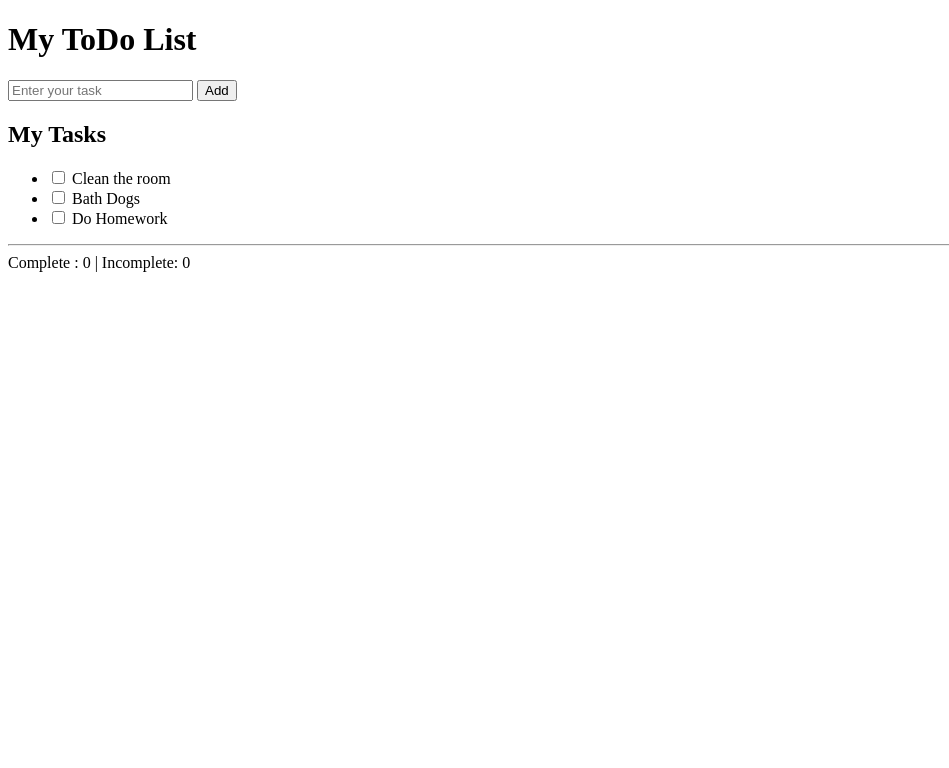
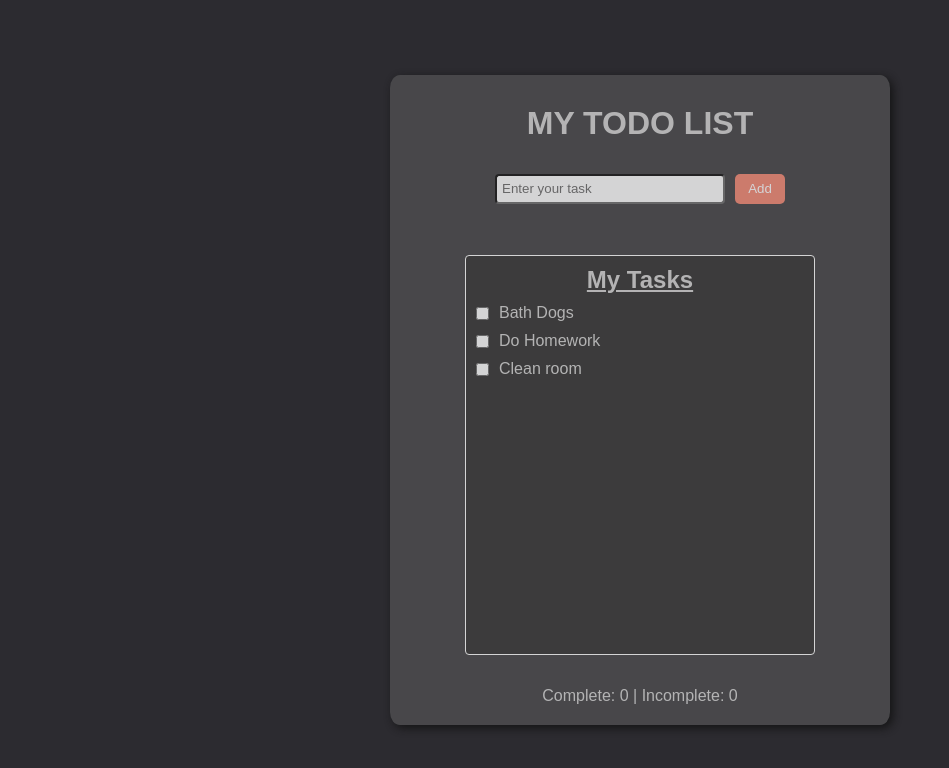
Before and after one commit to NAbhijna/Basics, a plain HTML site: page ToDo.html in a window 1280 px wide. Shown: the whole page, without its empty margins (0-949 px from the left). Drawn offline with Linux system fonts and the light colour scheme.

Commit message:
Styled the ToDo List

```diff
--- a/ToDo.html
+++ b/ToDo.html
@@ -3,38 +3,31 @@
   <head>
     <meta charset="UTF-8" />
     <meta name="viewport" content="width=device-width, initial-scale=1.0" />
-    <title>ToDo App</title>
+    <title>My ToDo List</title>
+    <link rel="stylesheet" href="style.css" />
   </head>
 
   <body>
-    <h1>My ToDo List</h1>
+    <div class="todo-container">
+      <h1>MY TODO LIST</h1>
+      <div class="task-input">
+        <input type="text" id="taskInput" placeholder="Enter your task" />
+        <button id="addTask">Add</button>
+      </div>
 
-    <input type="text" id="taskInput" placeholder="Enter your task" />
-    <button>Add</button>
+      <div class="task-list">
+        <h2>My Tasks</h2>
+        <ul id="taskItems">
+          <li><input type="checkbox" id="task1" /> Bath Dogs</li>
+          <li><input type="checkbox" id="task2" /> Do Homework</li>
+          <li><input type="checkbox" id="task3" /> Clean room</li>
+        </ul>
+      </div>
 
-    <div class="myTasks">
-      <h2>My Tasks</h2>
-
-      <ul>
-        <li>
-          <input type="checkbox" id="task1" />
-          <label for="task1">Clean the room</label>
-        </li>
-        <li>
-          <input type="checkbox" id="task2" />
-          <label for="task2">Bath Dogs</label>
-        </li>
-        <li>
-          <input type="checkbox" id="task3" />
-          <label for="task3">Do Homework</label>
-        </li>
-      </ul>
-
-      <hr />
-    </div>
-
-    <div class="taskStatus">
-      Complete : <span>0</span> | Incomplete: <span>0</span>
+      <div class="task-status">
+        Complete: <span id="complete">0</span> | Incomplete:
+        <span id="Incomplete">0</span>
+      </div>
     </div>
   </body>
 </html>
--- /dev/null
+++ b/style.css
@@ -0,0 +1,100 @@
+* {
+  margin: 0;
+  padding: 0;
+  box-sizing: border-box;
+}
+
+body {
+  background-color: #2c2b30;
+  font-family: Arial, sans-serif;
+  display: flex;
+  justify-content: center;
+  align-items: center;
+  height: 100vh;
+  color: #d6d6d6;
+}
+
+.todo-container {
+  background-color: #4f4f51;
+  color: #d6d6d6;
+  width: 500px;
+  height: 650px;
+  padding: 20px;
+  border-radius: 2%;
+  box-shadow: 3px 3px 10px rgb(14, 14, 14);
+  opacity: 0.8;
+  text-align: center;
+  display: flex;
+  flex-direction: column;
+  justify-content: space-between;
+  align-items: center;
+}
+
+h1 {
+  font-size: 2em;
+  margin-top: 10px;
+}
+
+.task-input {
+  display: flex;
+  justify-content: center;
+  margin-bottom: 20px;
+}
+
+#taskInput {
+  width: 230px;
+  height: 30px;
+  padding: 5px;
+  border-radius: 4px;
+}
+
+#addTask {
+  width: 50px;
+  height: 30px;
+  background-color: #f58f7c;
+  color: white;
+  border: none;
+  border-radius: 5px;
+  cursor: pointer;
+  margin-left: 10px;
+}
+
+#addTask:hover {
+  background-color: #ee6c55;
+}
+
+.task-list {
+  width: 350px;
+  height: 400px;
+  padding: 10px;
+  background-color: #41403f;
+  border: 1px solid white;
+  border-radius: 4px;
+  overflow-y: auto;
+}
+
+.task-list h2 {
+  text-align: center;
+  font-size: 24px;
+  margin-bottom: 10px;
+  text-decoration: underline;
+}
+
+.task-list ul {
+  list-style: none;
+  padding-left: 0;
+}
+
+.task-list li {
+  margin: 10px 0;
+  display: flex;
+  align-items: center;
+}
+
+.task-list input[type="checkbox"] {
+  margin-right: 10px;
+}
+
+.task-status {
+  font-size: 1em;
+}
```
